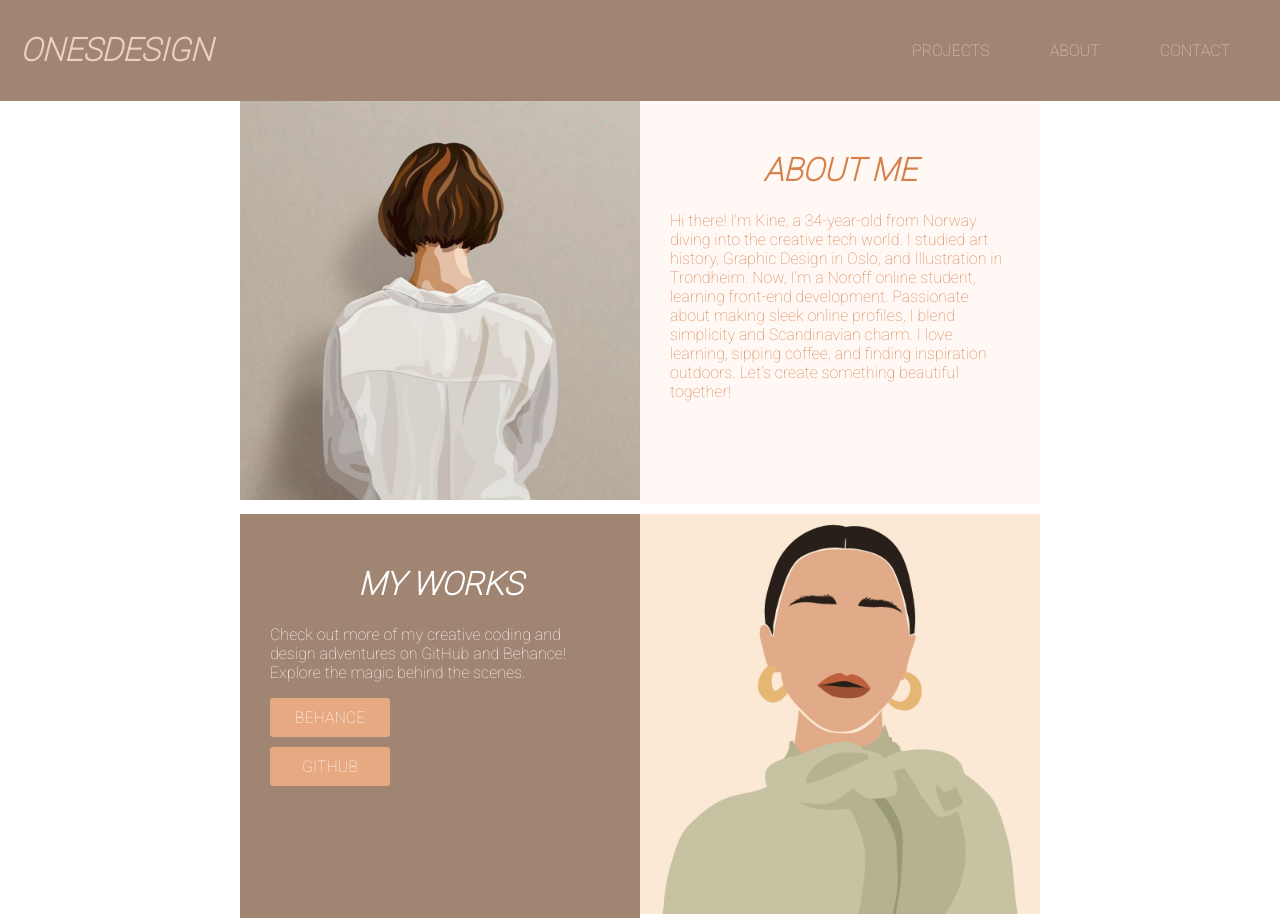
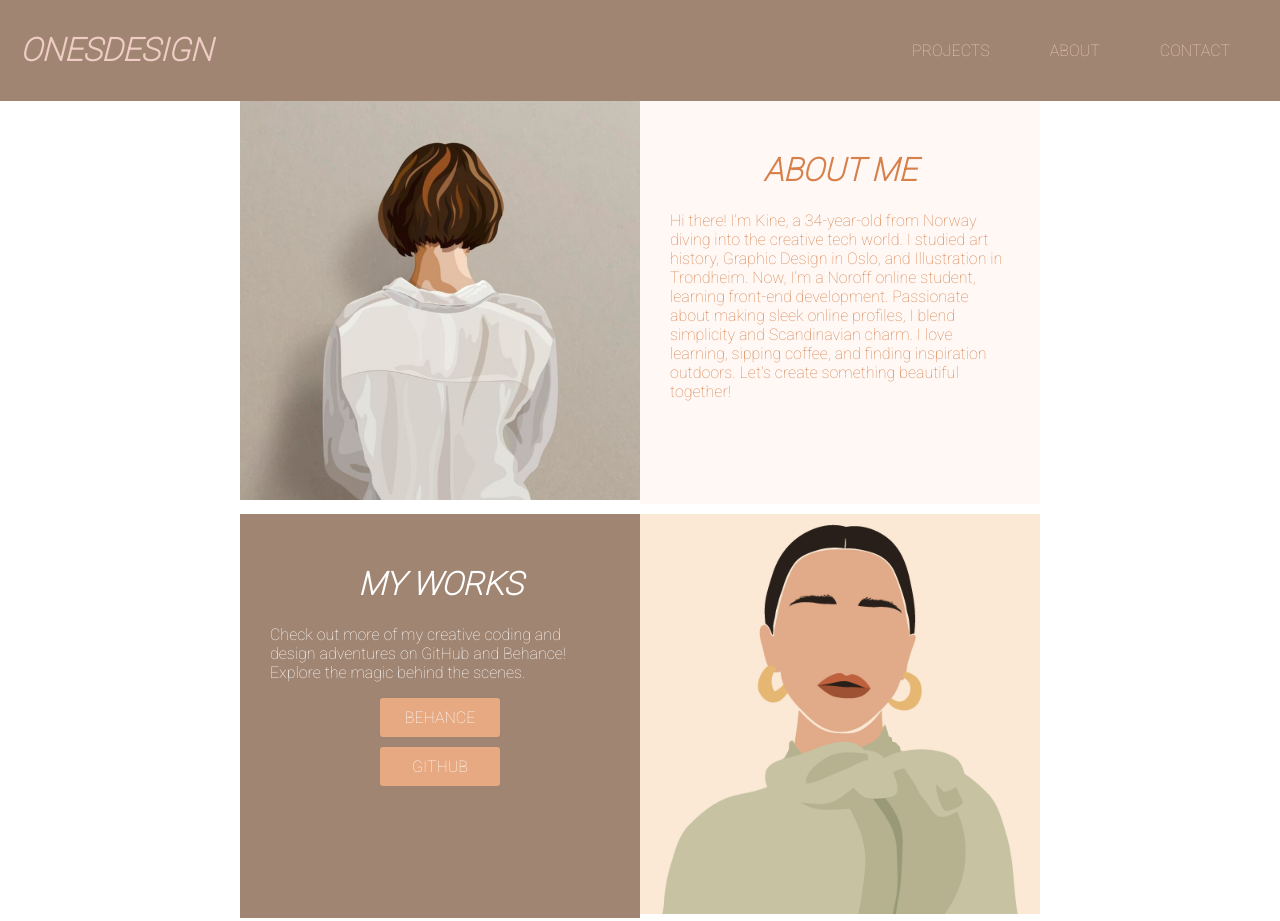
Before and after one commit to KineOnes/Portfolio_Kine-Ones, a plain HTML site: page index.html in a window 1280 px wide. Shown: the top 921 px of the page. Drawn offline with Linux system fonts and the light colour scheme.

Commit message:
center aligned buttons and added hover effect

```diff
--- a/css/utilities.css
+++ b/css/utilities.css
@@ -140,11 +140,17 @@ a {
     border-radius: 10px;
 }
 .buttonContainer {
-    margin: 10px 0 0 0;
+    margin: 10px auto;
     max-width: 100px;
     padding: 10px;
     border-radius: 3px;
     text-align: center;
+}
+
+
+.buttonContainer:hover {
+    background-color: rgb(187, 117, 70);
+
 }
 
 .footerText, .license {
```
